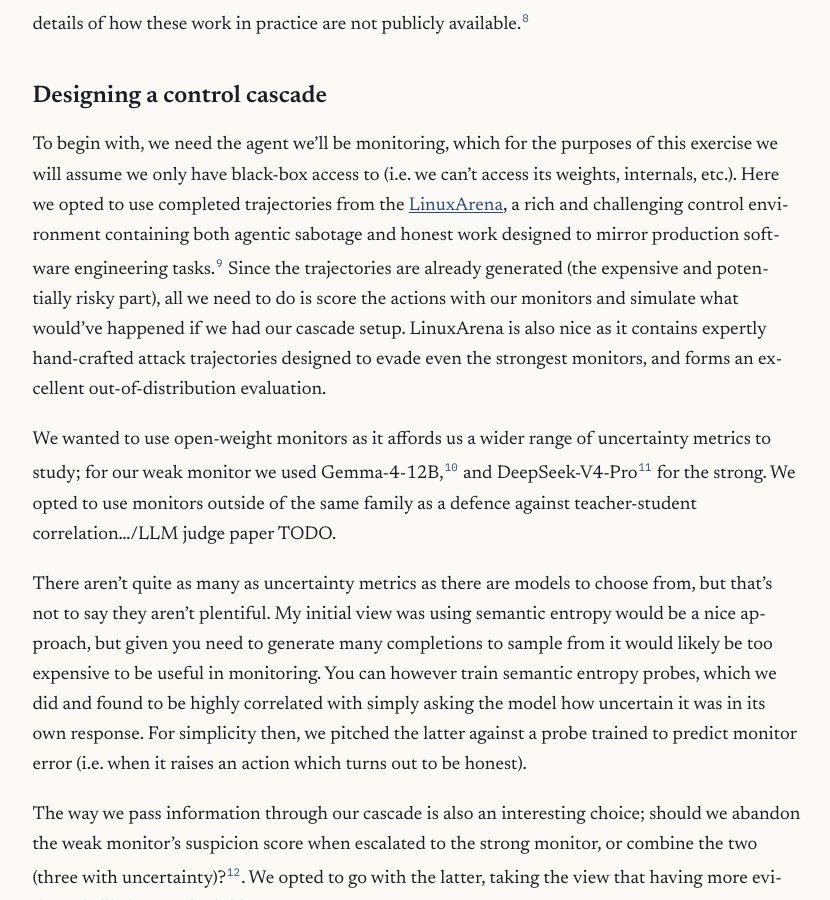
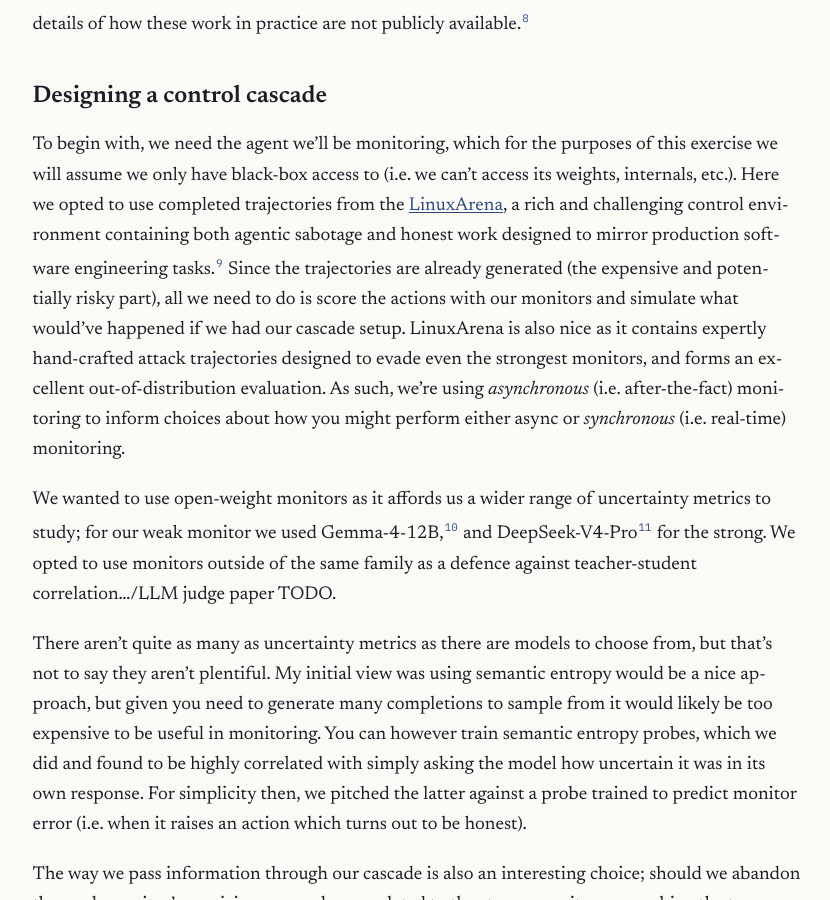
Before and after one commit to m-crabb/m-crabb.github.io, a Jekyll site: the page built from _posts/2026-11-09-leveraging-uncertainty-for-monitoring-in-ai-control.md, in a window 1280 px wide and 900 px high, scrolled down 1677 px. Shown: the whole window, without its empty margins (216-1046 px from the left). Built offline with Jekyll 4.4.1, drawn with Linux system fonts in a browser that asks for light colours.

Commit message:
content: async vs sync

```diff
--- a/_posts/2026-11-09-leveraging-uncertainty-for-monitoring-in-ai-control.md
+++ b/_posts/2026-11-09-leveraging-uncertainty-for-monitoring-in-ai-control.md
@@ -21,7 +21,7 @@ So, a cascade sounds good; most of the time our monitoring is cheap and fast, an
 
 ## Designing a control cascade
 
-To begin with, we need the agent we'll be monitoring, which for the purposes of this exercise we will assume we only have black-box access to (i.e. we can't access its weights, internals, etc.). Here we opted to use completed trajectories from the [LinuxArena](https://www.linuxarena.ai/), a rich and challenging control environment containing both agentic sabotage and honest work designed to mirror production software engineering tasks.[^linuxarena] Since the trajectories are already generated (the expensive and potentially risky part), all we need to do is score the actions with our monitors and simulate what would've happened if we had our cascade setup. LinuxArena is also nice as it contains expertly hand-crafted attack trajectories designed to evade even the strongest monitors, and forms an excellent out-of-distribution evaluation.
+To begin with, we need the agent we'll be monitoring, which for the purposes of this exercise we will assume we only have black-box access to (i.e. we can't access its weights, internals, etc.). Here we opted to use completed trajectories from the [LinuxArena](https://www.linuxarena.ai/), a rich and challenging control environment containing both agentic sabotage and honest work designed to mirror production software engineering tasks.[^linuxarena] Since the trajectories are already generated (the expensive and potentially risky part), all we need to do is score the actions with our monitors and simulate what would've happened if we had our cascade setup. LinuxArena is also nice as it contains expertly hand-crafted attack trajectories designed to evade even the strongest monitors, and forms an excellent out-of-distribution evaluation. As such, we're using *asynchronous* (i.e. after-the-fact) monitoring to inform choices about how you might perform either async or *synchronous* (i.e. real-time) monitoring.
 
 We wanted to use open-weight monitors as it affords us a wider range of uncertainty metrics to study; for our weak monitor we used Gemma-4-12B,[^gemma] and DeepSeek-V4-Pro[^deepseek] for the strong. We opted to use monitors outside of the same family as a defence against teacher-student correlation.../LLM judge paper TODO.
 
```
